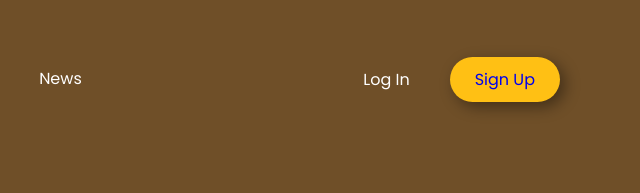
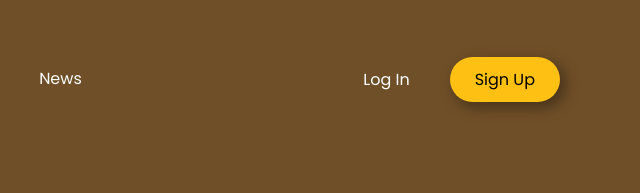
Before and after one commit to beverleysun/book-program-discussion, a website: page index.html in a window 1280 px wide. Shown: the top 193 px of the page, 640-1280 px from the left. Drawn offline with nearby package versions, Linux system fonts and the light colour scheme; files that its build step writes are made by us from their sources.

Commit message:
make text black

```diff
--- a/styles.scss
+++ b/styles.scss
@@ -21,8 +21,9 @@ body {
 
 a {
   text-decoration: none;
+  color: black;
   &:visited {
-    color: inherit;
+    color: black;
   }
 }
 
```
